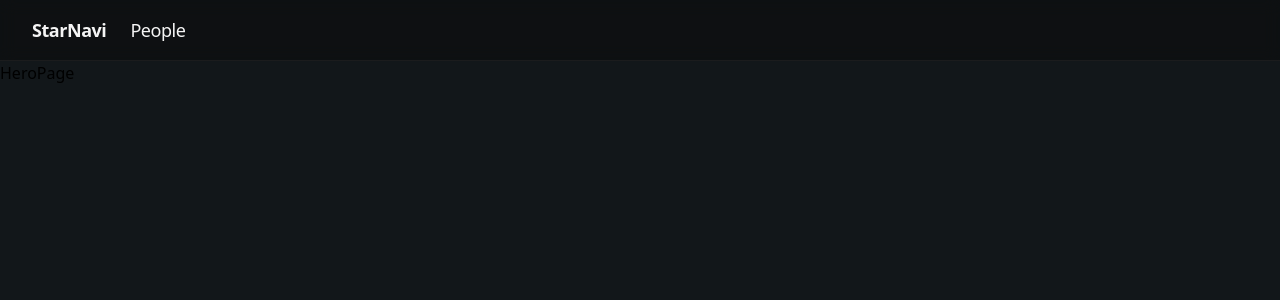
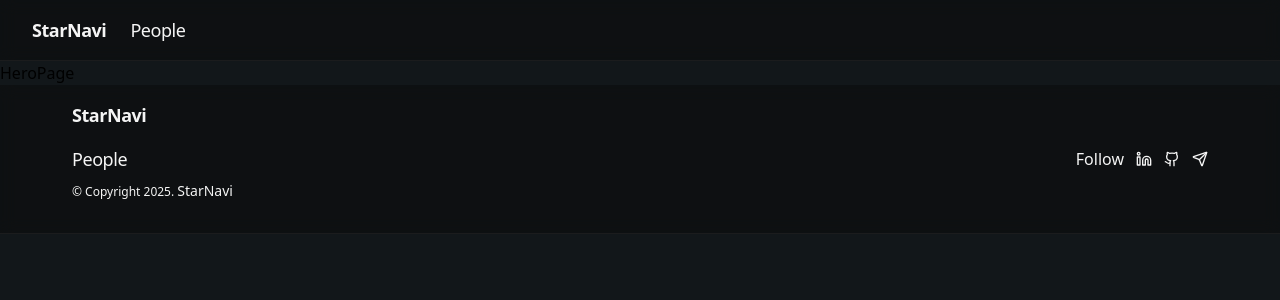
Before and after one commit to ShyraiDan/star-navi-task, a React (Vite) app: page / in a window 1280 px wide. Shown: the top 300 px of the page. Built offline with nearby package versions, Linux system fonts and the light colour scheme; no server answers.

Commit message:
Feat: Created Footer component

```diff
--- a/package.json
+++ b/package.json
@@ -16,6 +16,7 @@
     "@tanstack/react-router": "^1.134.13",
     "class-variance-authority": "^0.7.1",
     "clsx": "^2.1.1",
+    "lucide-react": "^0.553.0",
     "react": "^19.1.1",
     "react-dom": "^19.1.1",
     "tailwind-merge": "^3.3.1",
--- /dev/null
+++ b/src/components/Footer.tsx
@@ -0,0 +1,88 @@
+import { Github, Linkedin, Send } from 'lucide-react'
+
+import NavLink from '@/ui/link'
+import { P } from '@/ui/typography'
+
+// TODO: Update telegram link
+
+const links = [{ href: '/people', label: 'People' }]
+
+const socialLinks = [
+  {
+    href: 'https://www.linkedin.com/in/danylo-shyrai-92b3b6261/',
+    icon: <Linkedin size={16} className='text-neutral-100' />,
+    ariaLabel: 'LinkedIn'
+  },
+  {
+    href: 'https://github.com/ShyraiDan',
+    icon: <Github size={16} className='text-neutral-100' />,
+    ariaLabel: 'GitHub'
+  },
+  {
+    href: 'https://www.facebook.com/',
+    icon: <Send size={16} className='text-neutral-100' />,
+    ariaLabel: 'Telegram'
+  }
+]
+
+const Footer = () => {
+  return (
+    <footer className='z-50 w-full border-b border-neutral-800/60 bg-neutral-950/70 backdrop-blur supports-backdrop-filter:bg-neutral-950/50 sticky top-0'>
+      <div className='px-8 py-4 lg:flex lg:flex-col xl:max-w-[1200px] xl:mx-auto'>
+        <div className='text-center sm:text-left'>
+          <NavLink
+            className='block font-bold mb-4'
+            to='/'
+            activeProps={{ className: 'block text-lg font-bold tracking-tight text-neutral-100 mb-4' }}>
+            StarNavi
+          </NavLink>
+          <div className='md:flex md:justify-between md:items-center lg:w-full'>
+            <div className='hidden flex-col items-center mb-14 sm:items-start sm:mb-4 sm:flex md:mb-0 lg:justify-center'>
+              <nav>
+                <ul className='flex flex-col items-center gap-1 sm:flex-row'>
+                  {links.map(({ href, label }) => (
+                    <li key={label}>
+                      <NavLink className='font-medium' to={href}>
+                        {label}
+                      </NavLink>
+                    </li>
+                  ))}
+                </ul>
+              </nav>
+            </div>
+            <div className='flex flex-col items-center text-blue-200 sm:items-center sm:flex-row md:items-center 2xl:mr-2.5'>
+              <P className='text-neutral-100'>Follow</P>
+              <ul className='flex items-center gap-3 my-4 sm:my-0 sm:ml-3'>
+                {socialLinks.map(({ href, icon, ariaLabel }) => (
+                  <li key={href}>
+                    <a
+                      target='_blank'
+                      href={href}
+                      aria-label={ariaLabel}
+                      className='transition-all duration-150 ease-in-out hover:opacity-70'>
+                      {icon}
+                    </a>
+                  </li>
+                ))}
+              </ul>
+            </div>
+          </div>
+        </div>
+        <div className='mt-2 mb-4 text-xs text-center text-blue-200 sm:text-left dark:text-grey-600'>
+          <P className='text-neutral-100'>
+            © Copyright {new Date().getFullYear()}.{' '}
+            <NavLink
+              replace={true}
+              className='text-sm font-normal'
+              href='/'
+              activeProps={{ className: 'text-sm font-normal text-neutral-100' }}>
+              StarNavi
+            </NavLink>{' '}
+          </P>
+        </div>
+      </div>
+    </footer>
+  )
+}
+
+export default Footer
--- a/src/routes/__root.tsx
+++ b/src/routes/__root.tsx
@@ -1,5 +1,6 @@
 import { Outlet, createRootRoute } from '@tanstack/react-router'
 
+import Footer from '@/components/Footer'
 import Header from '@/components/Header'
 
 export const Route = createRootRoute({
@@ -7,6 +8,7 @@ export const Route = createRootRoute({
     <>
       <Header />
       <Outlet />
+      <Footer />
     </>
   )
 })
```
Also changed, not shown: 1 other file (tests, documents, lock files or other folders).
